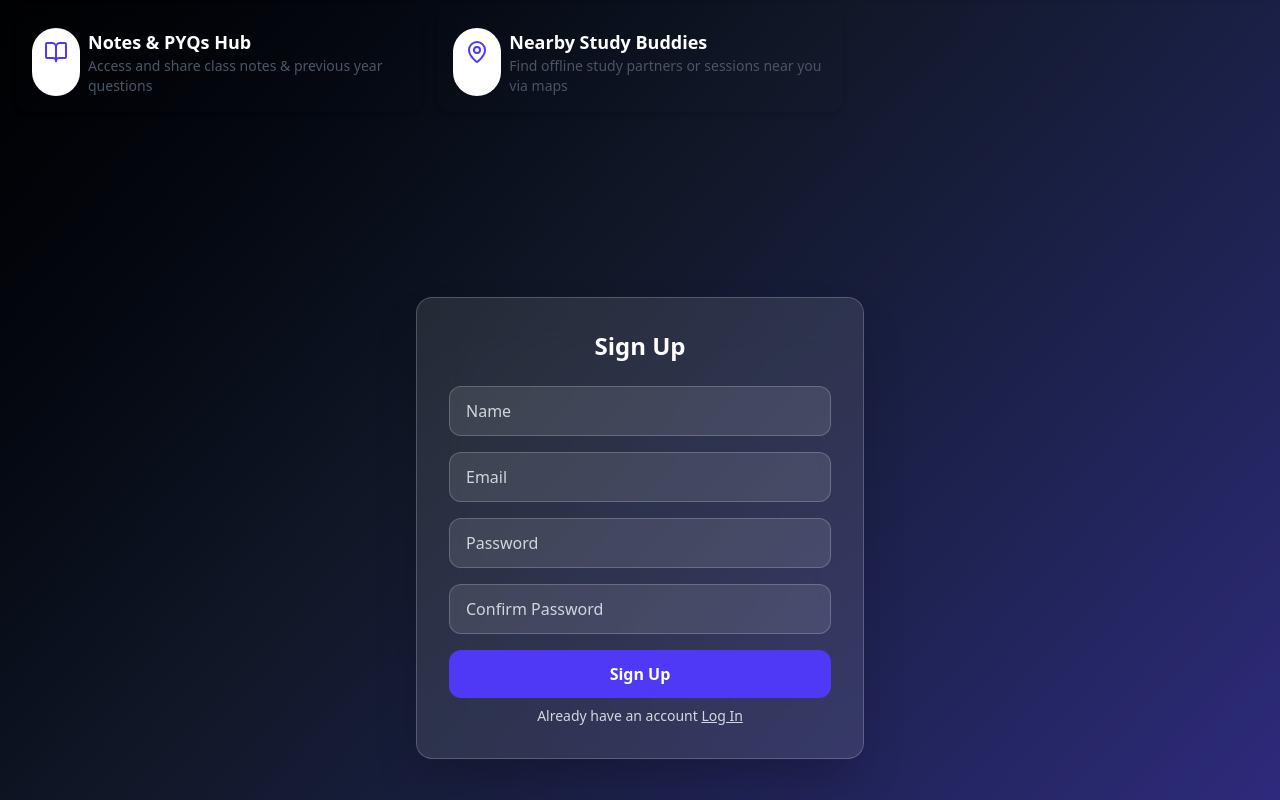
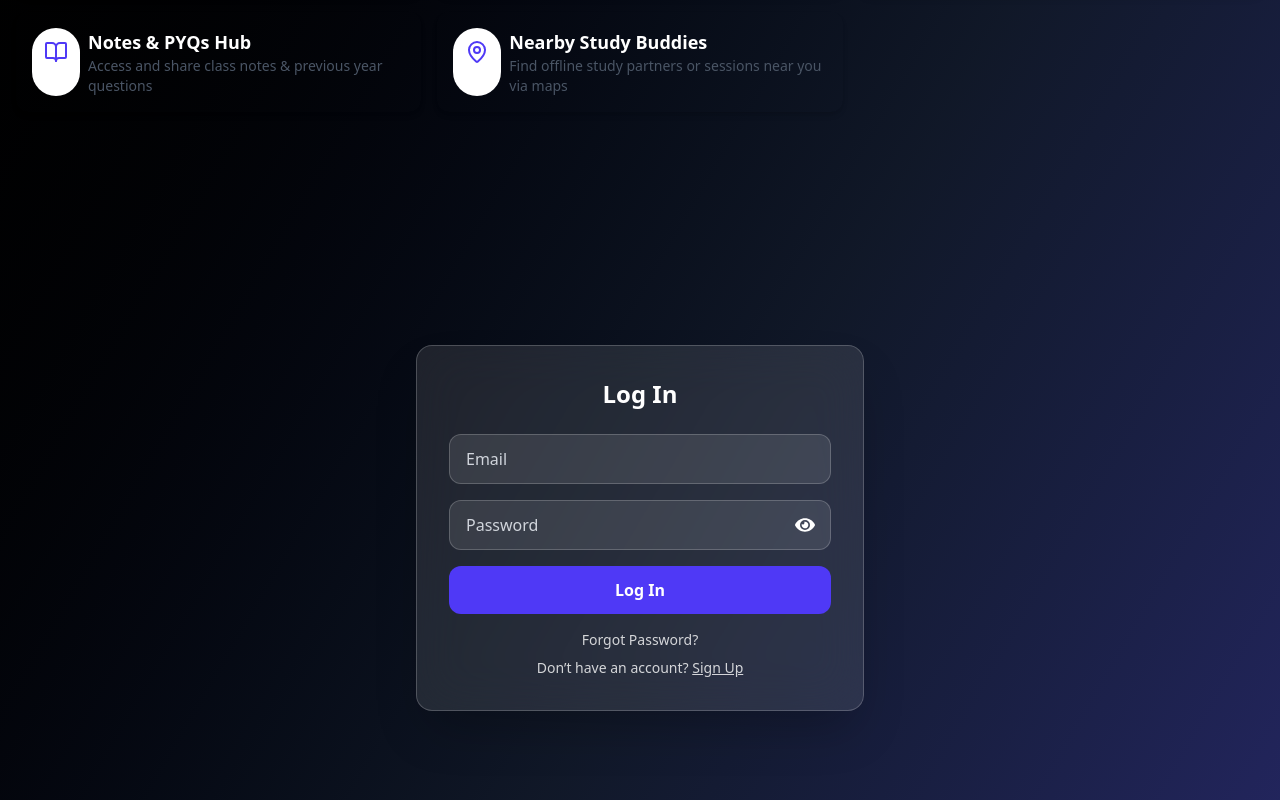
Before and after one commit to amrita150/StudySyncc, a React (Vite) app in the folder studySync/: page / in a window 1280 px wide. Shown: the part 460-1260 px from the top of the page. Built offline with nearby package versions, Linux system fonts and the light colour scheme.

Commit message:
login page completed

```diff
--- a/studySync/src/App.jsx
+++ b/studySync/src/App.jsx
@@ -9,7 +9,7 @@ const App = () => {
   return (
     <div className='min-h-screen bg-gradient-to-br from-black via-gray-900 to-indigo-900 text-white'>
        <Home/>
-       {/* <LogIn/> */}
+       <LogIn/>
        <SignUp/>
     </div>
   );
--- a/studySync/src/Components/LogIn.jsx
+++ b/studySync/src/Components/LogIn.jsx
@@ -1,23 +1,69 @@
+import {useState} from 'react';
+import { FaEye, FaEyeSlash } from "react-icons/fa";
+
+
 const LogIn = () => {
+  const[email, setEmail] = useState("");
+  const[password, setPassword] = useState("");
+  const[showPassword, setShowPassword] = useState(false);
+  const[emailError, setEmailError] = useState("");
+  const [passwordError, setPasswordError] = useState("")
+
+  const handleSubmit= (e) => {
+      e.preventDefault();
+      const emailRegex = /^[^\s@]+@[^\s@]+\.[^\s@]+$/;
+      if (!emailRegex.test(email)) {
+          setEmailError("Invalid email address");
+        } else{
+          setEmailError("");
+      }
+     if (!password.trim()) {
+        setPasswordError("Password is required");
+        return;
+      }
+
+      if (password.length < 6) {
+        setPasswordError("Password must be at least 6 characters");
+        return;
+      }
+
+      setPasswordError("");
+    console.log("email is : " , email);
+    console.log("password is : ", password);
+  }
+
   return (
     <div className="min-h-screen flex justify-center items-center px-4">
       <div className="backdrop-blur-xl bg-white/10 border border-white/20 rounded-2xl shadow-2xl p-8 max-w-md w-full text-white">
         <h1 className="text-2xl font-semibold text-center mb-6">Log In</h1>
-
-        {/* Inputs + Button */}
-        <form className="w-full space-y-4">
+        <form className="w-full space-y-4" onSubmit={handleSubmit} >
           <input
             type="text"
             placeholder="Email"
-            name="email"
+            name = "email"
+            value={email}
+            onChange={(e)=> setEmail(e.target.value)}
             className="w-full px-4 py-3 rounded-xl bg-white/10 text-white placeholder-gray-300 border border-white/20 focus:outline-none focus:ring-2 focus:ring-indigo-500"
           />
-          <input
-            type="password"
-            placeholder="Password"
-            name="password"
-            className="w-full px-4 py-3 rounded-xl bg-white/10 text-white placeholder-gray-300 border border-white/20 focus:outline-none focus:ring-2 focus:ring-indigo-500"
-          />
+          {emailError && <p className="text-sm text-red-500 mt-1 ml-1">{emailError}</p>}
+          <div className="relative">
+            <input
+              type={showPassword ? "text" : "password"}
+              placeholder="Password"
+              name="password"
+              value={password}
+              onChange={(e) => setPassword(e.target.value)}
+              className="w-full px-4 py-3 pr-12 rounded-xl bg-white/10 text-white placeholder-gray-300 border border-white/20 focus:outline-none focus:ring-2 focus:ring-indigo-500"
+            />
+            <span
+              onClick={() => setShowPassword(!showPassword)}
+              className="absolute right-4 top-1/2 transform -translate-y-1/2 text-xl cursor-pointer text-white"
+             >
+              {showPassword ? <FaEyeSlash /> : <FaEye />}
+            </span>
+          </div>
+          {passwordError && <p className="text-sm text-red-500 mt-1 ml-1">{passwordError}</p>}
+
           <button
             type="submit"
             className="w-full bg-indigo-600 hover:bg-indigo-700 text-white font-semibold py-3 rounded-xl transition duration-300"
```
